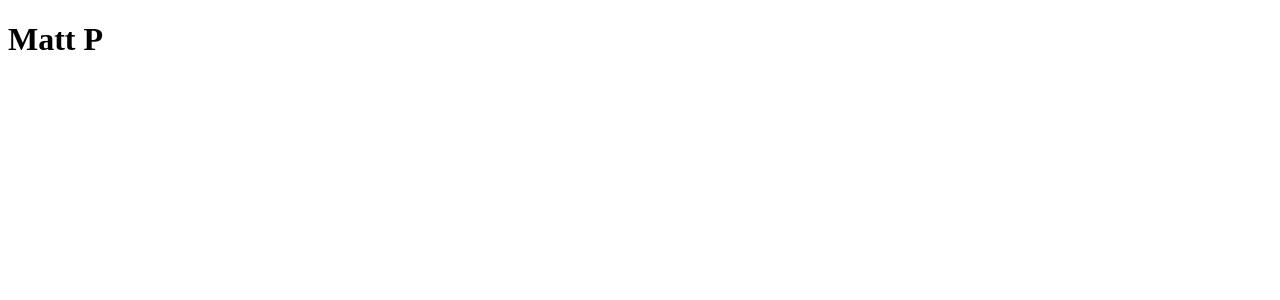
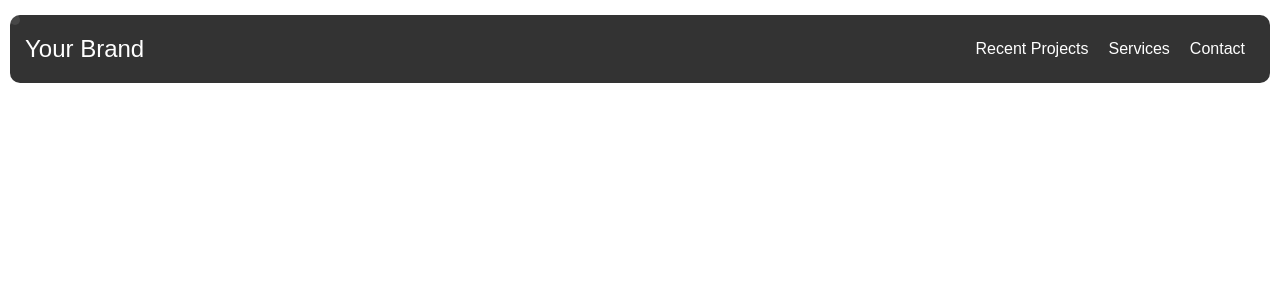
Before and after one commit to matt-pulford/react-portfolio, a React (Create React App) app: page / in a window 1280 px wide. Shown: the top 300 px of the page. Built offline with nearby package versions, Linux system fonts and the light colour scheme; a web font is replaced by a local one.

Commit message:
Add Responsive Navbar

```diff
--- a/public/styles.css
+++ b/public/styles.css
@@ -0,0 +1,20 @@
+* {
+    margin: 0;
+    padding: 0;
+    box-sizing: border-box;
+    font-family: sans-serif;
+    text-decoration: none;
+  }
+
+    .pointer-circle {
+      width: 10px;
+      height: 10px;
+      border-radius: 50%;
+      background-color: rgba(95, 13, 13, 0.1); /* Adjust the color and opacity as needed */
+      position: absolute;
+    }
+
+    a.brand {
+        color: white; /* Set the color to black or any other color you prefer */
+        text-decoration: none; /* Remove underline from the link */
+    }
--- a/src/components/App.jsx
+++ b/src/components/App.jsx
@@ -1,12 +1,10 @@
 import React from "react";
-import Header from "./Header";
+import Navbar from './Navbar'
 
-function App() {
+export default function App() {
   return (
-    <div>
-      <Header />
+    <div className="App">
+      <Navbar />
     </div>
   );
 }
-
-export default App;
--- a/src/components/Header.jsx
+++ /dev/null
@@ -1,11 +0,0 @@
-import React from "react";
-
-function Header() {
-  return (
-    <header>
-      <h1>Matt P</h1>
-    </header>
-  );
-}
-
-export default Header;
--- /dev/null
+++ b/src/components/Navbar.css
@@ -0,0 +1,86 @@
+/* styles.css or global.css */
+body {
+    margin: 0;
+    padding: 0;
+    font-family: 'Arial', sans-serif;
+  }
+
+  .App {
+    text-align: center;
+  }
+
+  .navbar {
+    display: flex;
+    justify-content: space-between;
+    align-items: center;
+    background-color: #333;
+    border: 0px solid transparent;
+    border-radius: 10px;
+    margin: 15px 10px;
+    color: white;
+    padding: 15px;
+    transition: background-color 0.3s ease-out;
+    position: relative;
+  }
+
+  .brand {
+    font-size: 1.5rem;
+  }
+
+  .nav-links {
+    display: flex;
+    flex-direction: row;
+    align-items: center;
+  }
+
+  .link {
+    padding: 10px;
+    cursor: pointer;
+  }
+
+  .hamburger {
+    font-size: 1.5rem;
+    cursor: pointer;
+    display: none;
+  }
+
+
+  /* Added hover effect for individual links */
+  .link:hover {
+    background-color: #555;
+  }
+
+  /* Added hover effect for the hamburger icon */
+  .hamburger:hover {
+    background-color: #555;
+  }
+
+  .pointer-circle {
+    width: 10px;
+    height: 10px;
+    border-radius: 50%;
+    background-color: rgba(255, 255, 255, 0.1);
+    position: absolute;
+  }
+
+  @media screen and (max-width: 768px) {
+    .nav-links {
+      display: none;
+      flex-direction: column;
+      align-items: flex-start;
+      position: absolute;
+      top: 60px;
+      right: 0;
+      background-color: #333;
+      width: 100%;
+    }
+
+    .nav-links.open {
+      display: flex;
+      max-width: 60%;
+    }
+
+    .hamburger {
+      display: block;
+    }
+  }
--- /dev/null
+++ b/src/components/Navbar.jsx
@@ -0,0 +1,48 @@
+// Navbar.js
+import React, { useState, useEffect } from 'react';
+import './Navbar.css';
+
+const Navbar = () => {
+  const [isNavOpen, setIsNavOpen] = useState(false);
+  const [mousePosition, setMousePosition] = useState({ x: 0, y: 0 });
+
+  const toggleNav = () => {
+    setIsNavOpen(!isNavOpen);
+  };
+
+  useEffect(() => {
+    const updateMousePosition = (e) => {
+      setMousePosition({ x: e.clientX, y: e.clientY });
+    };
+
+    document.addEventListener('mousemove', updateMousePosition);
+
+    return () => {
+      document.removeEventListener('mousemove', updateMousePosition);
+    };
+  }, []);
+
+  return (
+    <div className="navbar" style={{ position: 'relative' }}>
+      <a href="index.html" class="brand"><div>Your Brand</div></a>
+      <div className={`nav-links ${isNavOpen ? 'open' : ''}`}>
+        <div className="link">Recent Projects</div>
+        <div className="link">Services</div>
+        <div className="link">Contact</div>
+      </div>
+      <div className="hamburger" onClick={toggleNav}>
+        &#9776;
+      </div>
+      <div
+        className="pointer-circle"
+        style={{
+          position: 'absolute',
+          top: mousePosition.y,
+          left: mousePosition.x,
+        }}
+      ></div>
+    </div>
+  );
+};
+
+export default Navbar;
```
Also changed, not shown: src/images/dark-geometric.png (added).
